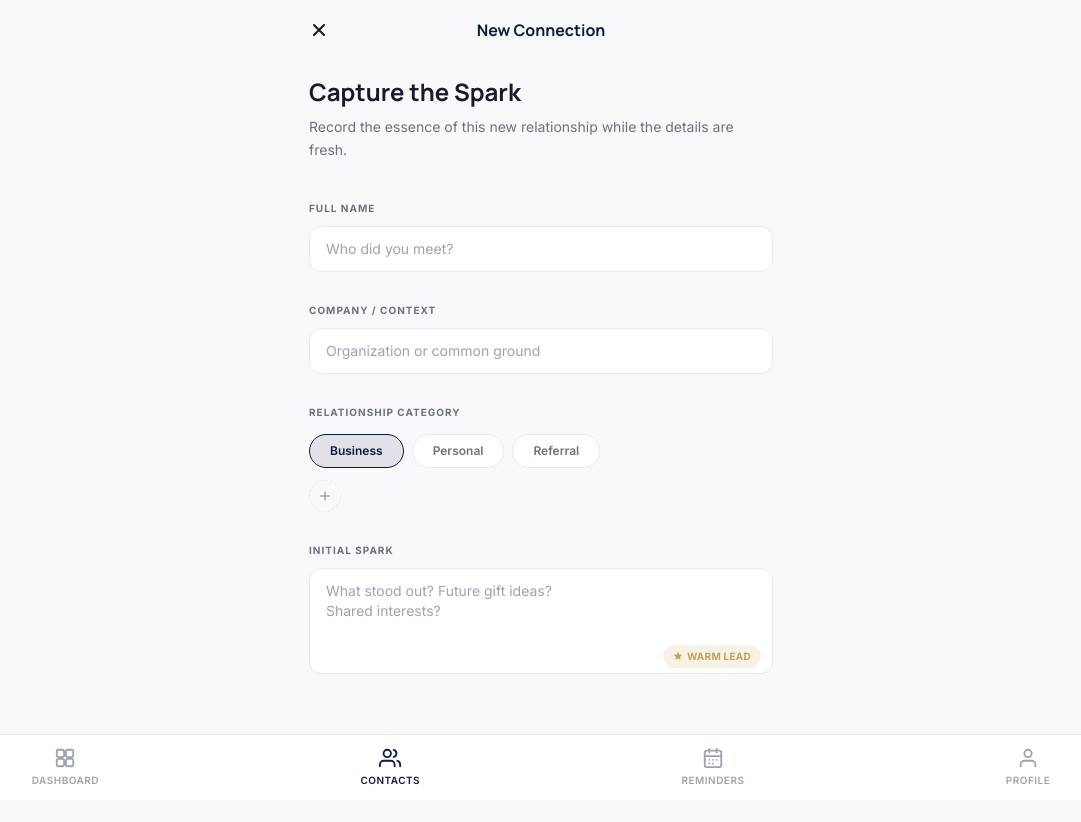
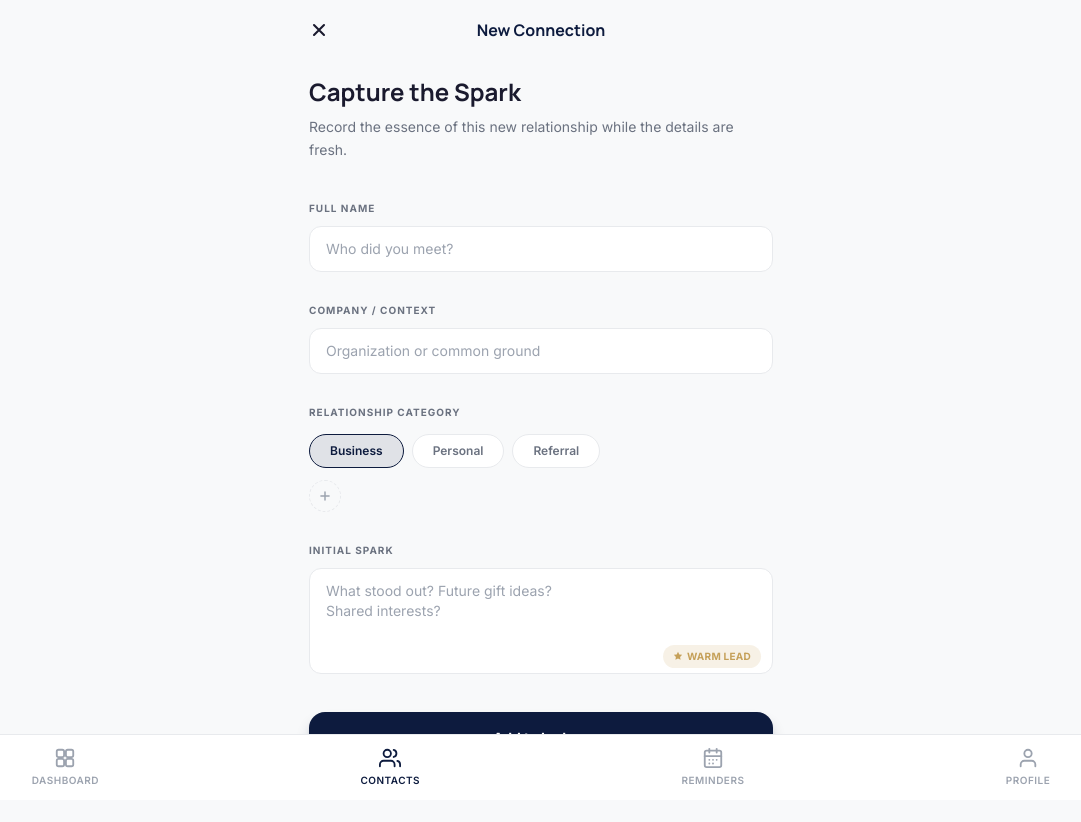
Before and after one commit to JoaquinPerrier/personal-crm, a Next.js app: page /contacts/new in a window 1280 px wide. Shown: the top 822 px of the page, without its empty margins (99-1180 px from the left). Built offline with nearby package versions, Linux system fonts and the light colour scheme.

Commit message:
Adding CreateContact button

```diff
--- a/src/app/(app)/contacts/new/page.tsx
+++ b/src/app/(app)/contacts/new/page.tsx
@@ -129,6 +129,11 @@ export default function NewContactPage() {
             </div>
           </div>
         </fieldset>
+
+        {/* Submit */}
+        <button className="mt-8 flex w-full items-center justify-center gap-2 rounded-2xl bg-primary py-4 text-sm font-bold text-white shadow-lg shadow-primary/30 transition-transform hover:scale-[1.02] active:scale-[0.98]">
+          {t("new.addToLedger")}
+        </button>
       </div>
     </div>
   );
--- a/src/lib/i18n.tsx
+++ b/src/lib/i18n.tsx
@@ -82,6 +82,7 @@ const translations = {
     "new.initialSpark": "Initial Spark",
     "new.sparkPlaceholder": "What stood out? Future gift ideas?\nShared interests?",
     "new.warmLead": "Warm Lead",
+    "new.addToLedger": "Add to Ledger",
 
     // Reminders
     "reminders.title": "Reminders",
@@ -181,6 +182,7 @@ const translations = {
     "new.initialSpark": "Chispa Inicial",
     "new.sparkPlaceholder": "¿Qué te llamó la atención? ¿Ideas de regalo?\n¿Intereses en común?",
     "new.warmLead": "Lead Cálido",
+    "new.addToLedger": "Agregar al Ledger",
 
     // Reminders
     "reminders.title": "Recordatorios",
```
